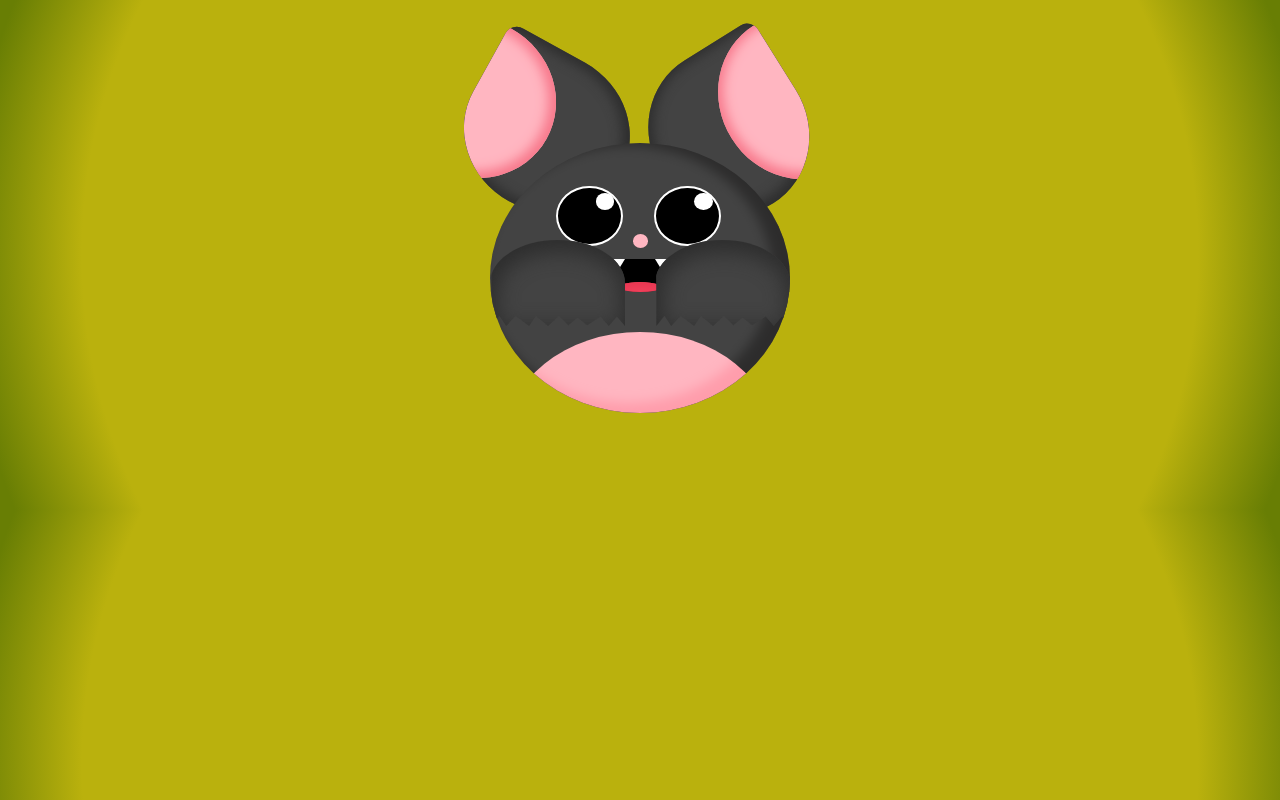
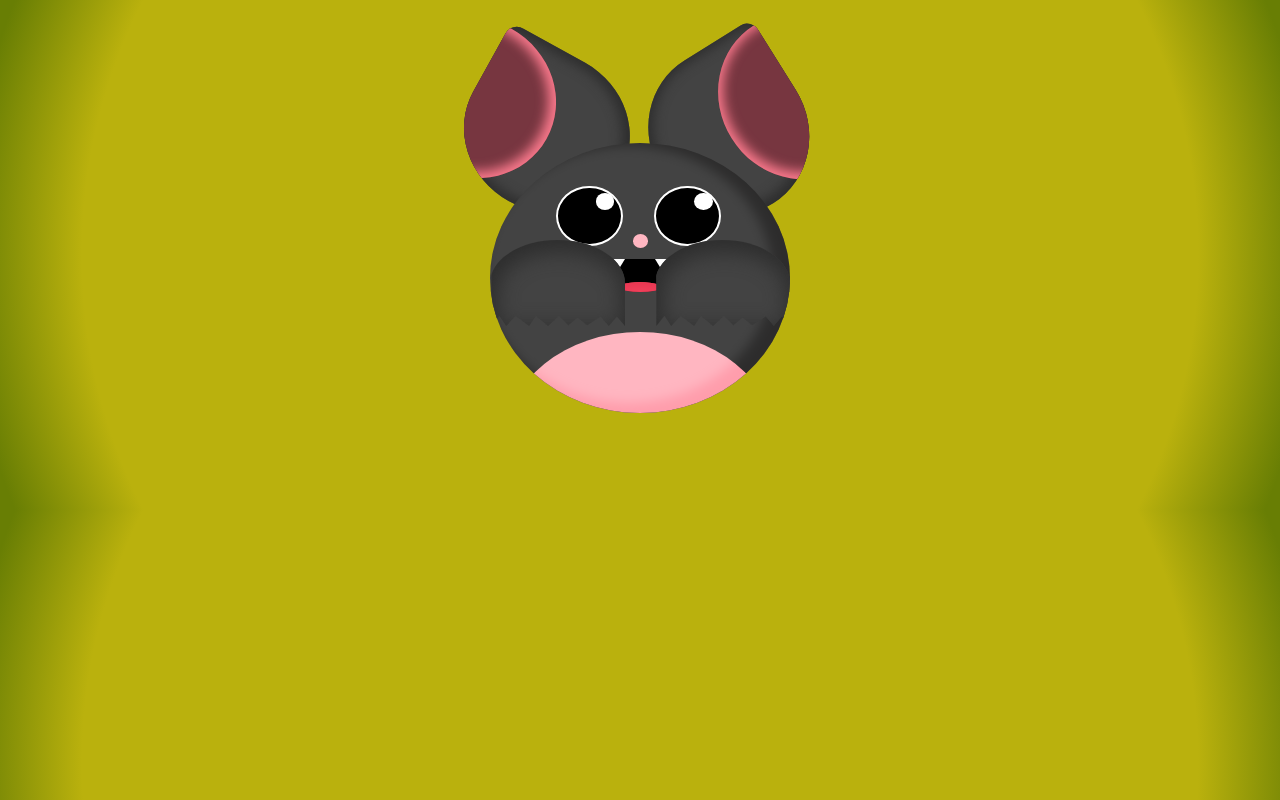
Before and after one commit to sarausen/flying_animal, a plain HTML site: page index.html in a window 1280 px wide. Drawn offline with Linux system fonts and the light colour scheme.

Commit message:
add styles

```diff
--- a/style.css
+++ b/style.css
@@ -162,7 +162,7 @@ div.ear > .inner-ear {
   height: 100%;
   width: 100%;
   border-radius: 50%;
-  background-color: #ffb6c1;
+  background-color: #773640;
   position: absolute;
   box-shadow: inset -2px 0px 12px 6px #f8788b;
 }
```
